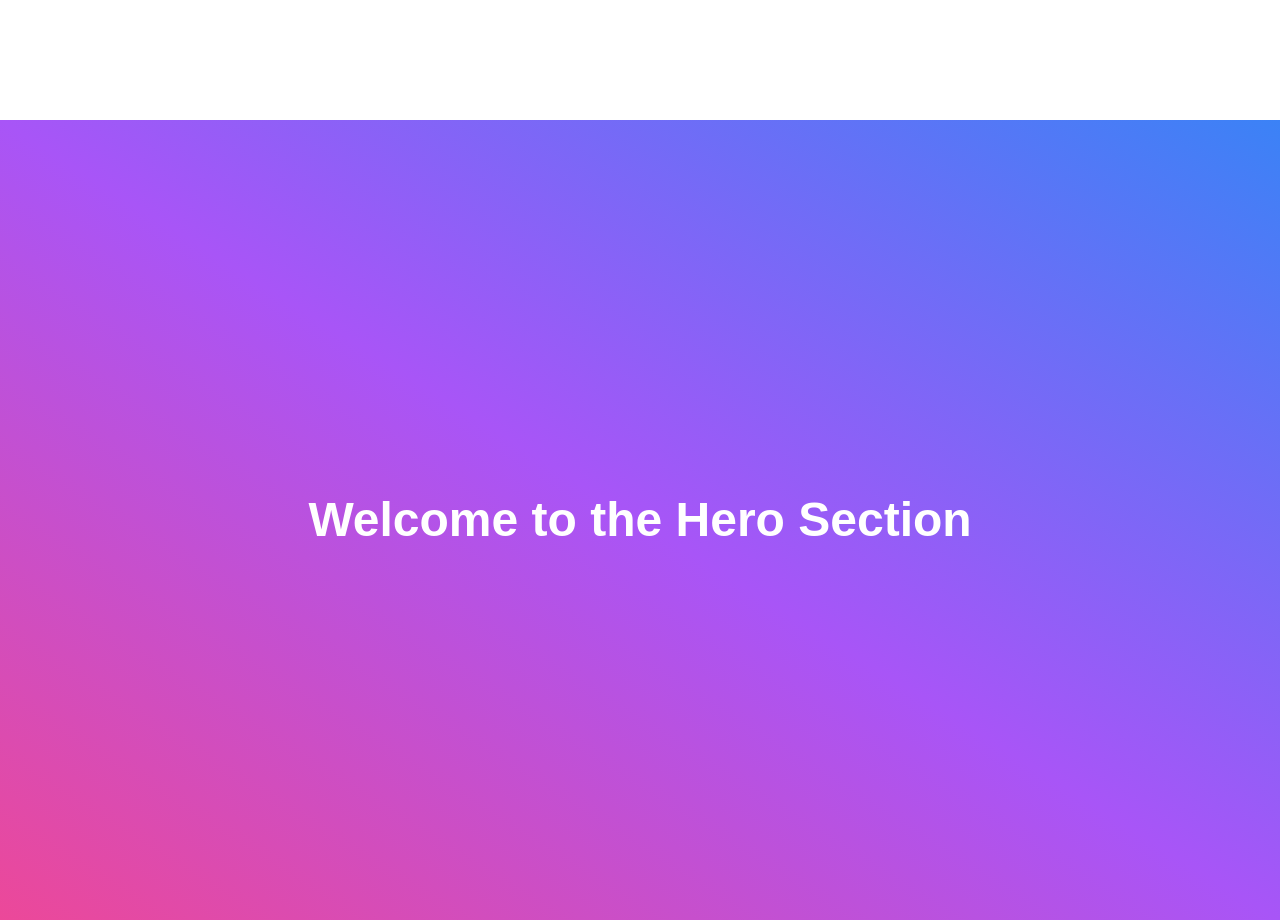
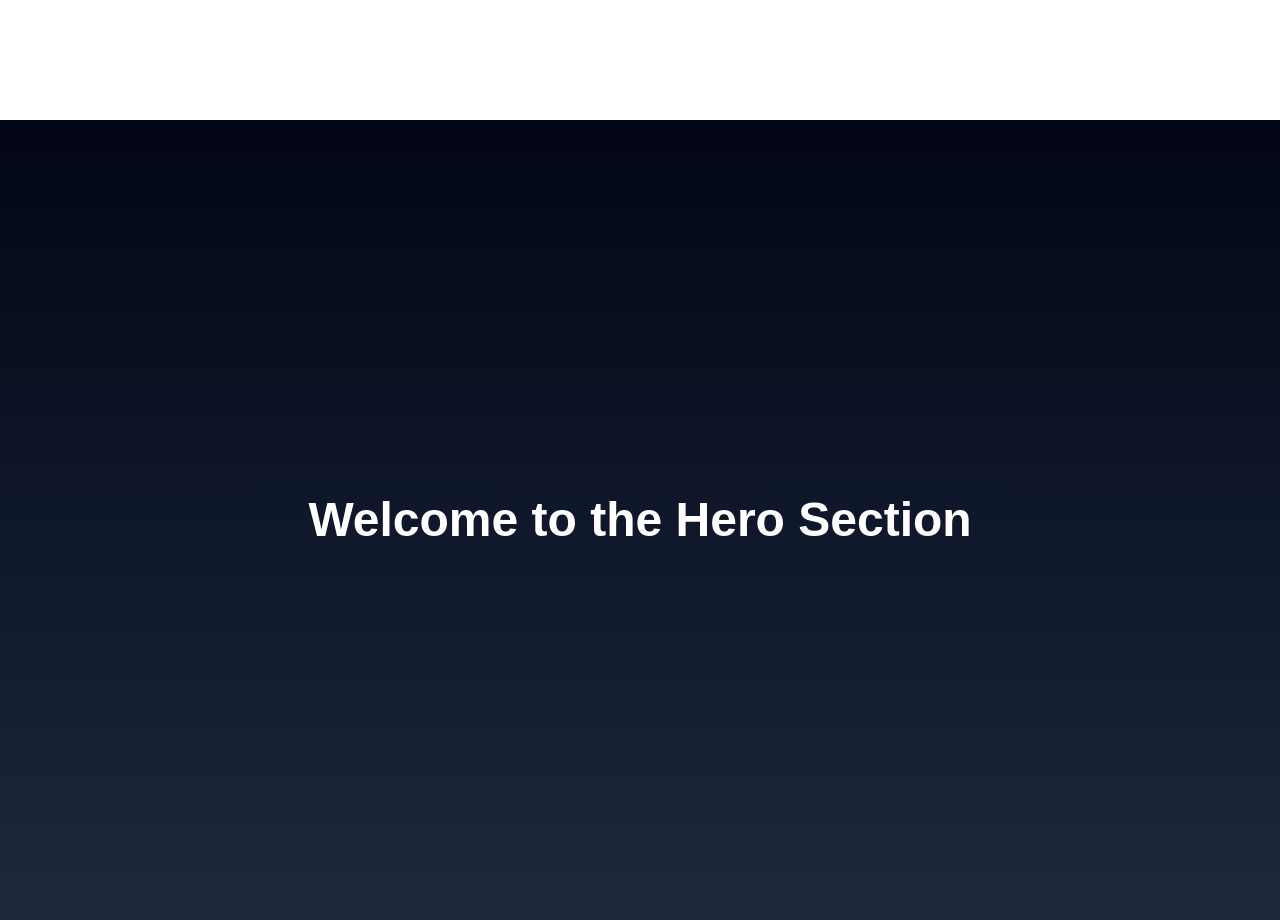
Before and after one commit to sivavarunan/ecommerce-website, a Next.js app: page /pages/MainPage in a window 1280 px wide. Shown: the part 760-1680 px from the top of the page. Built offline with nearby package versions, Linux system fonts and the light colour scheme.

Commit message:
adjustment on herosection color gradient

```diff
--- a/src/app/pages/MainPage/heroSection.tsx
+++ b/src/app/pages/MainPage/heroSection.tsx
@@ -2,7 +2,7 @@ import React from "react";
 
 const HeroSection = () => {
     return(
-        <div className="bg-gradient-to-bl from-blue-500 via-purple-500 to-pink-500 h-screen flex items-center justify-center">
+        <div className="bg-gradient-to-b from-slate-950 via-slate-900 to-slate-800 h-screen flex items-center justify-center">
             <h1 className="text-white text-5xl font-bold">
                 Welcome to the Hero Section
             </h1>
```
